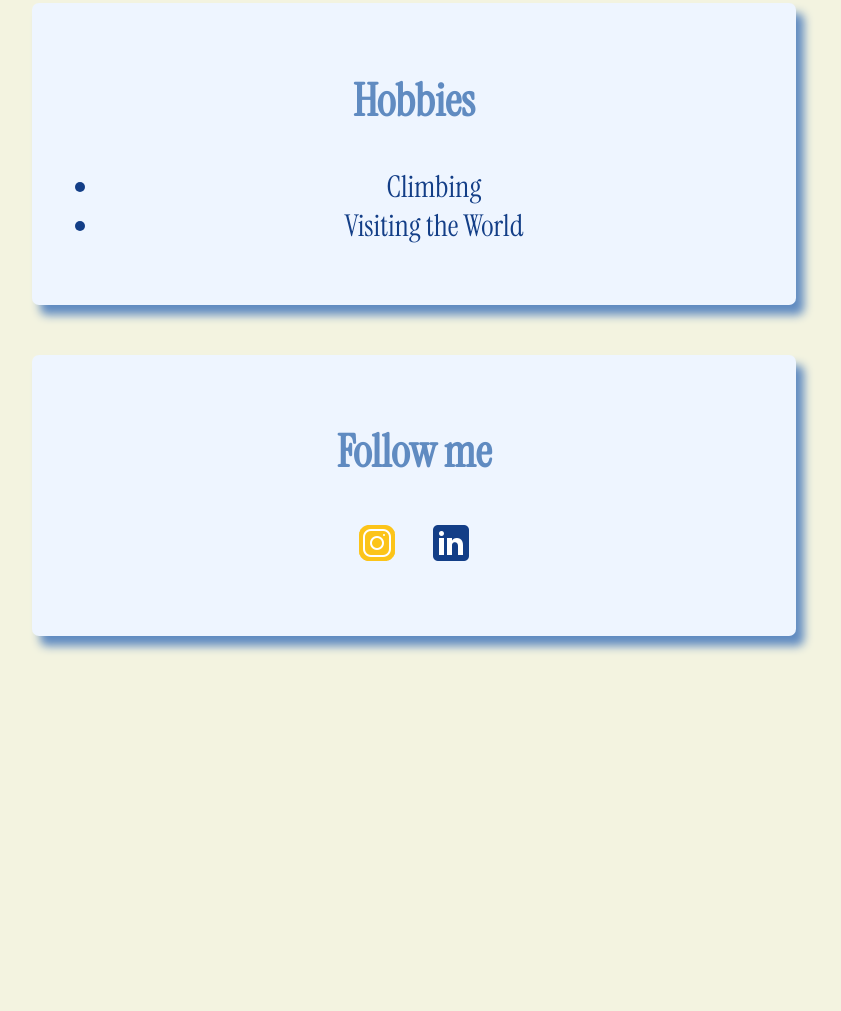
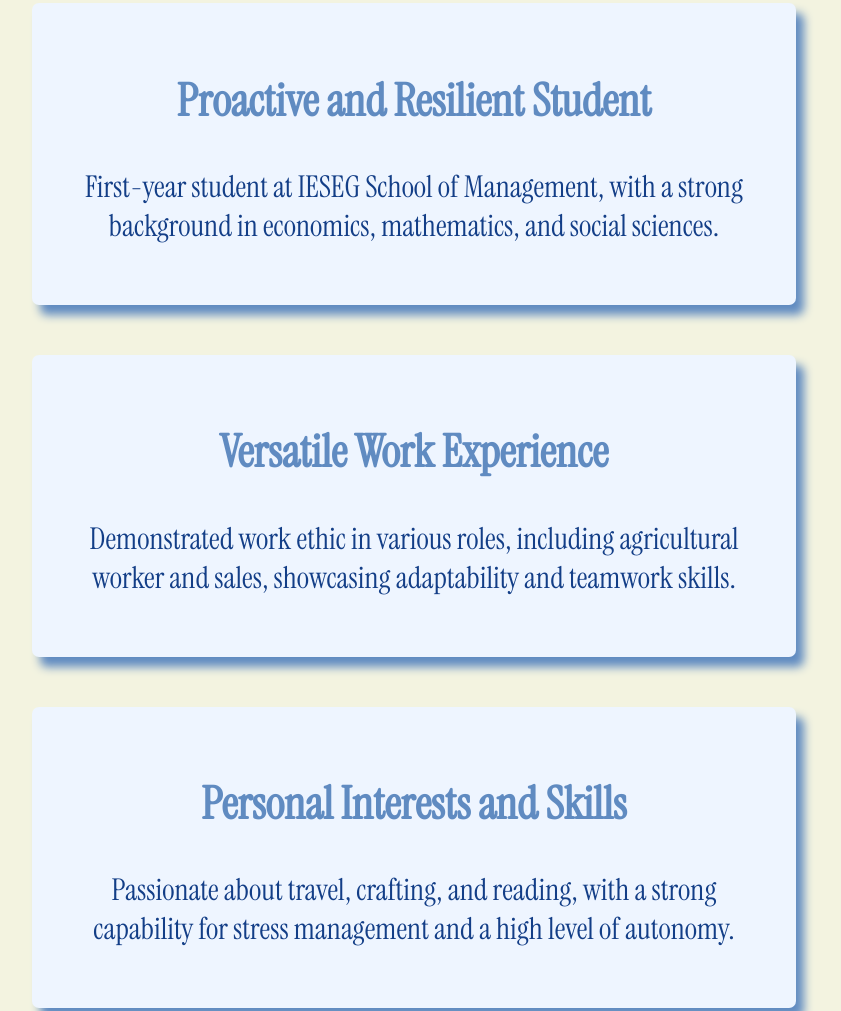
Before and after one commit to capucine-gilson/my-profile, a plain HTML site: page index.html in a window 1280 px wide. Shown: the part 1118-2129 px from the top of the page, without its empty margins (226-1067 px from the left). Before the commit the page ends 1804 px from the top, so only its background shows below. Drawn offline with Linux system fonts and the light colour scheme.

Commit message:
Update index.html

```diff
--- a/index.html
+++ b/index.html
@@ -4,7 +4,7 @@
     <title>Capucine Gilson Profile</title>
     <meta name="description" content="This is the profile of Capucine">
     <meta charset="UTF-8">
-    <script src="https://kit.fontawesome.com/your-kit-id.js" crossorigin="anonymous"></script>
+    <script src="https://kit.fontawesome.com/8c24f47038.js" crossorigin="anonymous"></script>
     <link rel="preconnect" href="https://fonts.googleapis.com">
     <link rel="preconnect" href="https://fonts.gstatic.com" crossorigin>
     <link href="https://fonts.googleapis.com/css2?family=Instrument+Serif:ital@0;1&display=swap" rel="stylesheet">
@@ -23,19 +23,24 @@
 
 
     <div class="box">
-        <h2 class="center">Hobbies</h2>
-        <ul >
-        <li>Climbing</li>
-        <li>Visiting the World</li>
-        </ul>
+        <h2 class="center">Proactive and Resilient Student</h2>
+        <p>First-year student at IESEG School of Management, with a strong background in economics, mathematics, and social sciences.</p>
+    </div>
+    <div class="box">
+        <h2 class="center">Versatile Work Experience</h2>
+        <p>Demonstrated work ethic in various roles, including agricultural worker and sales, showcasing adaptability and teamwork skills.</p>
+    </div>
+    <div class="box">
+        <h2 class="center">Personal Interests and Skills </h2>
+        <p>Passionate about travel, crafting, and reading, with a strong capability for stress management and a high level of autonomy.</p>
     </div>
 
-    <div class="box">
+    <div class="box" class="button">
         <h2 class="center">Follow me</h2>
         <ul class="horizontale">
-        <li> <a href="https://www.instagram.com/cappuccino_123456/"> <img src="images/Instagram.png" alt="Instagram"> </a>
+        <li> <a href="https://www.instagram.com/cappuccino_123456/"> <i class="fa-brands fa-square-instagram"></i> </a>
         </li>
-        <li> <a href="https://www.linkedin.com/in/capucine-gilson/"> <img src="images/Linkedin.png" alt="Linkedin"> </a>
+        <li> <a href="https://www.linkedin.com/in/capucine-gilson/"> <i class="fa-brands fa-linkedin"></i> </a>
         </li>
         </ul>
     </div>
```
